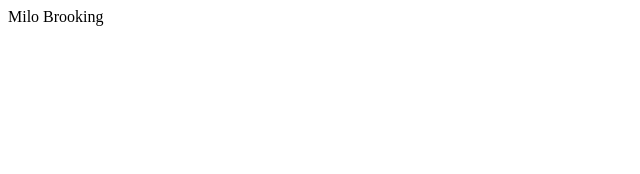
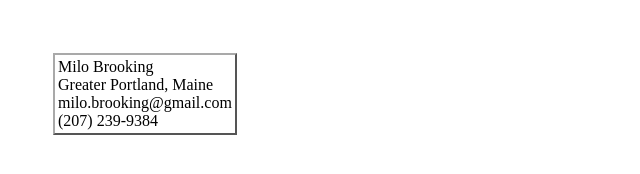
Before and after one commit to maelstrom849/maelstrom849.github.io, a plain HTML site: page index.html in a window 1280 px wide. Shown: the whole page, without its empty margins (0-640 px from the left). Drawn offline with Linux system fonts and the light colour scheme.

Commit message:
Adding small CSS sheet
Added a small CSS sheet and started a stamp-like address box

```diff
--- a/index.html
+++ b/index.html
@@ -1,5 +1,15 @@
 <!DOCTYPE = html>
 <html>
-  <title>Milo Brooking</title>
-  <header>Milo Brooking</header>
+  <head>
+    <title>Milo Brooking</title>
+    <link rel="stylesheet" href="style.css">
+  </head>
+  <body>
+    <p class="postage">
+      Milo Brooking <br>
+      Greater Portland, Maine <br>
+      milo.brooking@gmail.com <br>
+      (207) 239-9384 <br>
+    </p>
+  </body>
 </html>
--- /dev/null
+++ b/style.css
@@ -0,0 +1,11 @@
+.postage{
+    margin-top: 50px;
+    margin-left: 50px;
+    margin-bottom: 50px;
+    margin-right: 50px;
+    position: fixed;
+    outline-style: outset;
+    outline-color: darkgray;
+    outline-width: 2px;
+    outline-offset: 3px;
+}
```
